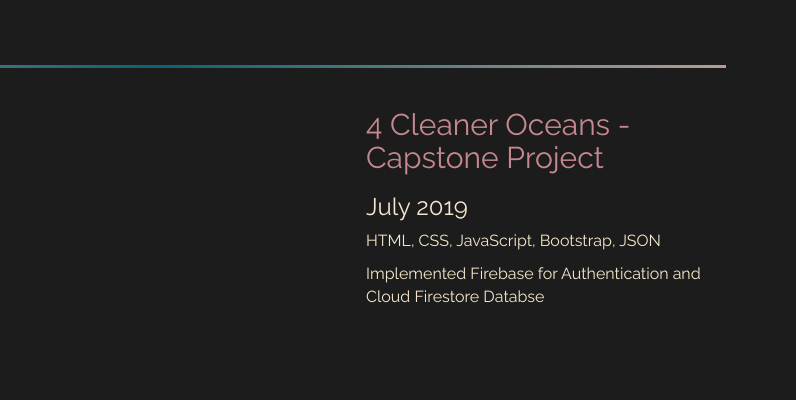
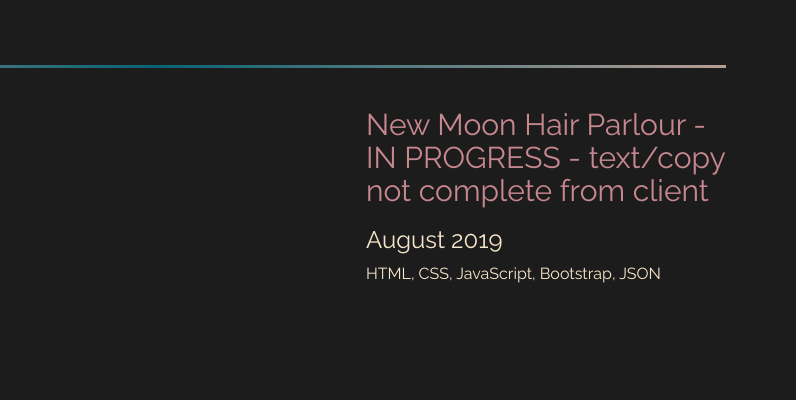
Before and after one commit to katelyn-dever/katelyn-dever.github.io, a plain HTML site: page portfolio.htm in a window 1280 px wide. Shown: the part 87-487 px from the top of the page, 484-1280 px from the left. Drawn offline with nearby package versions, Linux system fonts and the light colour scheme.

Commit message:
text edit on portfolio

```diff
--- a/portfolio.htm
+++ b/portfolio.htm
@@ -48,10 +48,9 @@
 	    			<a href="new-moon-hair/index.html" target="_blank"><img class="img-thumbnail" src="img/newmoonhair.png"></a>
 	    		</div>
 	    		<div class="col-xs-4">
-	    			<h2>4 Cleaner Oceans - Capstone Project</h2>
-	    			<h3>July 2019</h3>
+	    			<h2>New Moon Hair Parlour - IN PROGRESS - text/copy not complete from client</h2>
+	    			<h3>August 2019</h3>
 	    				<p>HTML, CSS, JavaScript, Bootstrap, JSON</p>
-	    				<p>Implemented Firebase for Authentication and Cloud Firestore Databse </p>
 	    		</div>
 	    	</div>
 
```
